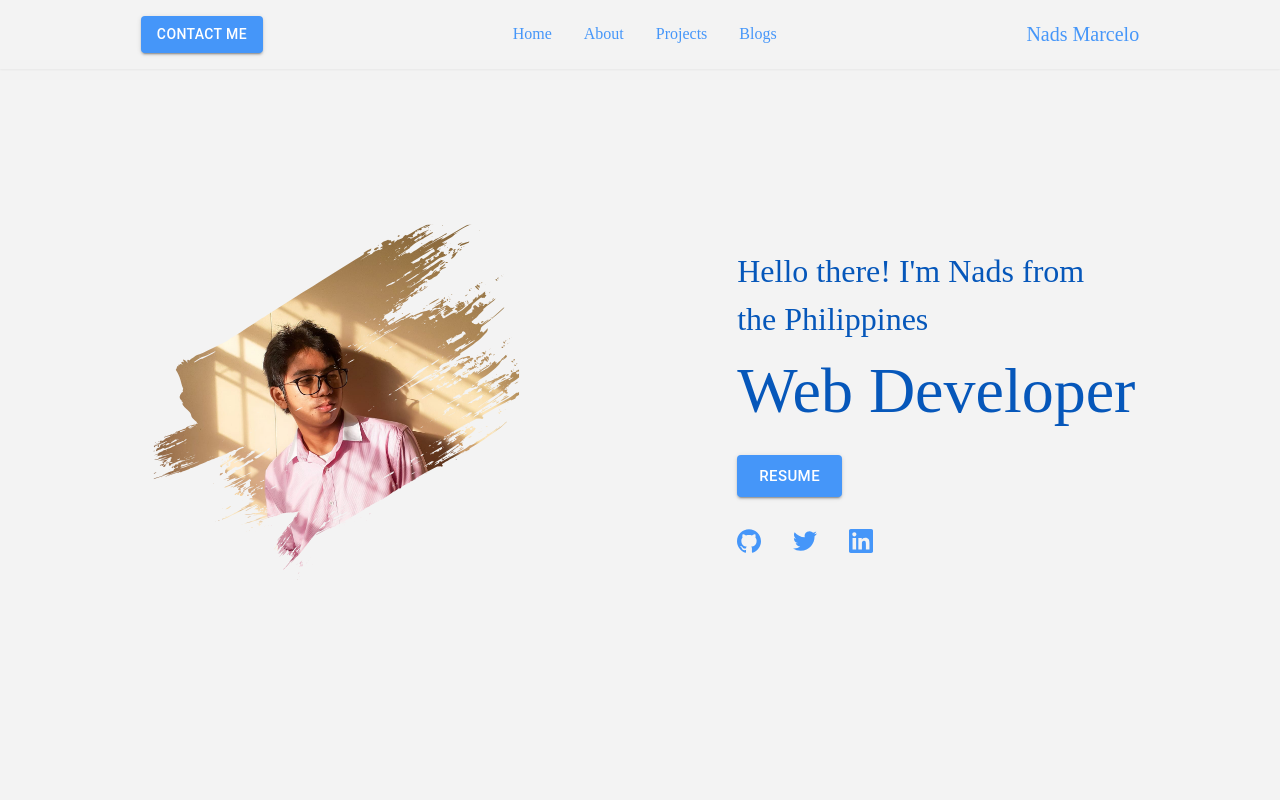
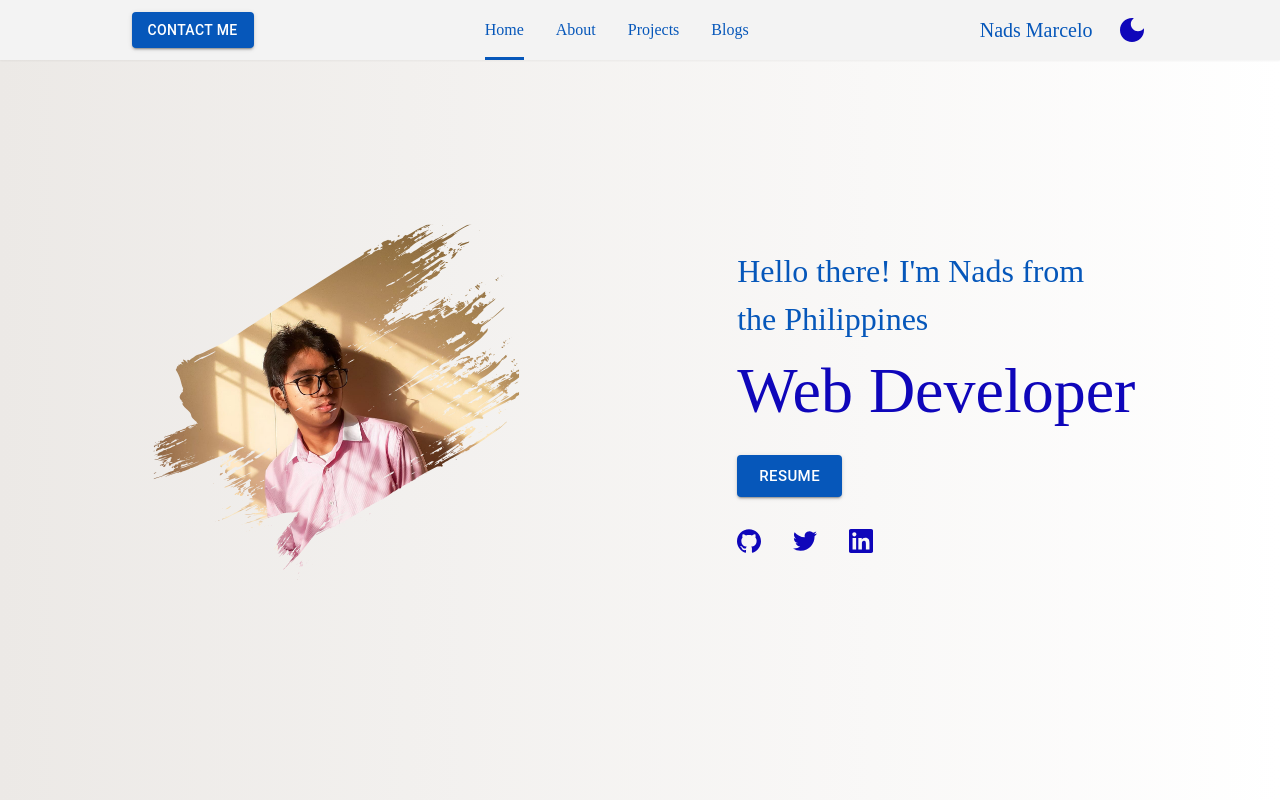
Before and after one commit to NADS-PROGRAMMER/Portfolio-Website, a React (Create React App) app: page / in a window 1280 px wide. Built offline with nearby package versions, Linux system fonts and the light colour scheme.

Commit message:
ADDED a dark mode for the Homepage
CHANGED the format of the sections in the About page

```diff
--- a/src/App.js
+++ b/src/App.js
@@ -1,6 +1,7 @@
 import Navbar from './components/Navbar'
 import { createTheme, ThemeProvider } from '@mui/material/styles'
 import { Routes, Route, useLocation } from 'react-router-dom'
+
 // Pages
 import Home from './Pages/Home'
 import About from './Pages/About'
@@ -13,7 +14,7 @@ const myTheme = createTheme({
       main: '#444CF7',
     },
     secondary: {
-      main: '#4596F9'
+      main: '#0657BA'
     }
   },
 });
@@ -24,8 +25,10 @@ function App() {
 
   return (
       <ThemeProvider theme={myTheme}>
-      <div className="flex flex-col">
+        <div className="flex flex-col bg-gradient-to-r from-[#ECE9E6] to-[#ffffff] dark:from-black dark:to-slate-900">
+
               <Navbar />
+
               <AnimatePresence>
                 <Routes location={location} key={location.key}>
                   <Route exact path="/" element={<Home />} />
@@ -34,7 +37,6 @@ function App() {
               </AnimatePresence>
         </div>
       </ThemeProvider>
-
   );
 }
 
--- a/src/Pages/About.jsx
+++ b/src/Pages/About.jsx
@@ -1,6 +1,7 @@
 import React from 'react';
 import Button from '@mui/material/Button'
-import { ReactComponent as AboutLogo } from '../assets/logos/AboutLogo.svg'
+import { ReactComponent as AboutPhoto } from '../assets/logos/AboutLogo.svg'
+import AboutSection from '../components/AboutSection'
 import Skills from '../components/Skills'
 import Education from '../components/Education'
 import Certificates from '../components/Certificates'
@@ -9,7 +10,20 @@ import { motion } from 'framer-motion'
 
 function About() {
 
-  /** Each section must be in a seperate file */
+  const sections = [
+      {
+          section: <Skills />,
+          name: 'Skills'
+      },
+      {
+          section: <Education />,
+          name: 'Education'
+      },
+      {
+          section: <Certificates />,
+          name: 'Certificates'
+      },
+  ]
   return (
       <motion.main className="main-about">
 
@@ -19,8 +33,9 @@ function About() {
                 About
           </motion.h1>
 
-          <motion.section>
-              <AboutLogo className="img-main p-[1rem] lg:max-w-[26rem] lg:sticky lg:top-[5rem] mx-auto"/>
+          {/* Photo */}
+          <motion.section aria-label="Photo of Adrian Nads" className="lg:sticky lg:top-[5rem]">
+              <AboutPhoto className="img-main p-[1rem] lg:max-w-[26rem]  mx-auto"/>
           </motion.section>
 
           <motion.div  className="flex flex-col">
@@ -58,29 +73,18 @@ function About() {
                         </Button>
                     </motion.div>
 
-                    {/* Skills */}
-                    <motion.div className="flex flex-col items-center gap-[1rem] lg:items-start">
-                        <h2 className="heading-2">
-                            Skills
-                        </h2>
-                        <Skills />
-                    </motion.div>
-
-                    {/* Education */}
-                    <motion.div  className="flex flex-col items-center gap-[1rem] lg:items-start">
-                        <h2 className="heading-2">Education</h2>
-                        <Education />
-                    </motion.div>
-
-                    {/* Certificates */}
-                    <motion.div className="flex flex-col items-center gap-[1rem] lg:items-start">
-                        <h2 className="heading-2">Certificates</h2>
-                        <Certificates />
-                    </motion.div>
+                    {/* Loop through all of the SECTION */}
+                    {
+                        sections.map((section, index) => {
+                            return (
+                                <AboutSection key={index} sectionName={section.name}>
+                                    {section['section']}
+                                </AboutSection>
+                            )
+                        })
+                    }
                 </div>
           </motion.div>
-
-
       </motion.main>
   )
 }
--- a/src/Pages/Home.jsx
+++ b/src/Pages/Home.jsx
@@ -16,7 +16,7 @@ function Home() {
                 className="order-2 flex flex-col items-center md:order-1 md:items-start ">
 
                 <motion.span
-                    className="text-[1.5rem] font-[Poppins] text-center text-portfolio-tertiary font-normal max-w-[23ch] sm:text-[2rem] md:text-left">
+                    className="text-[1.5rem] font-[Poppins] text-center text-portfolio-tertiary font-normal max-w-[23ch] sm:text-[2rem] md:text-left dark:text-orange-100">
                     Hello there! I'm Nads from the Philippines
                 </motion.span>
 
--- /dev/null
+++ b/src/components/AboutSection.jsx
@@ -0,0 +1,27 @@
+import React from 'react';
+import { motion } from 'framer-motion'
+
+/**
+ * Container of all of the sections
+ * in About Page.
+ * @param {*} children
+ * - data that contains about the section.
+ * @param {*} sectionName
+ * - name of the section.
+ * @returns
+ * - the container
+ */
+function AboutSection({ children, sectionName}) {
+
+  return (
+
+    <motion.div className="flex flex-col items-center gap-[1rem] lg:items-start">
+        <h2 className="heading-2">
+            { sectionName }
+        </h2>
+        {children}
+    </motion.div>
+  )
+}
+
+export default AboutSection;
--- a/src/components/Certificates.jsx
+++ b/src/components/Certificates.jsx
@@ -24,11 +24,11 @@ function Certificates() {
                         <section
                             key={index}
                             className="text-center flex flex-col items-center lg:text-left lg:items-start">
-                            <h3 className="font-[Poppins] text-xl font-medium text-portfolio-tertiary">
+                            <h3 className="text-2xl font-medium text-portfolio-secondary tracking-[.2rem]">
 
                                 {certificate.certificate}
                             </h3>
-                            <p className="text-lg font-[Poppins] font-medium">
+                            <p className="text-lg font-[Poppins] font-medium text-portfolio-tertiary">
                                 {certificate.date}
                             </p>
                             <p className="font-[Poppins] italic">
--- a/src/components/Education.jsx
+++ b/src/components/Education.jsx
@@ -22,8 +22,8 @@ function Education() {
             educationsInfo.map((education, index) => {
                 return (
                     <section key={index} className="text-center flex flex-col items-center lg:text-left lg:items-start">
-                        <h3 className="font-[Poppins] text-xl text-portfolio-tertiary font-medium">{education.course}</h3>
-                        <p className="text-lg font-[Poppins] font-medium">{education.school}</p>
+                        <h3 className="text-2xl text-portfolio-secondary font-medium tracking-[.2rem]">{education.course}</h3>
+                        <p className="text-lg font-[Poppins] font-medium text-portfolio-tertiary">{education.school}</p>
                         <span className="font-[Poppins] italic">{education.year}</span>
                     </section>
                 )
--- a/src/components/Navbar.jsx
+++ b/src/components/Navbar.jsx
@@ -1,50 +1,45 @@
-import React from 'react'
+import React, { useState, useEffect } from 'react'
 import { useLocation } from 'react-router-dom'
 import NavLink  from '../base-components/NavLink'
 import Button from '@mui/material/Button';
 import useMediaQuery from '@mui/material/useMediaQuery';
 import MenuIcon from '@mui/icons-material/Menu';
 import { motion } from 'framer-motion'
+import LightModeIcon from '@mui/icons-material/LightMode';
+import DarkModeIcon from '@mui/icons-material/DarkMode';
 
 function Navbar() {
 
+    const [darkMode, setDarkMode] = useState(false)
     const matches = useMediaQuery('(min-width:768px)');
-
     const location = useLocation()
 
+    useEffect(() => {
+
+        if (darkMode)
+            document.documentElement.classList.add('dark')
+        else
+            document.documentElement.classList.remove('dark');
+    }, [darkMode])
     const NavLinks = [
-        {link: <NavLink className="nav-links" routePath={location.pathname != '/' ? '/' : ''} text="Home"/>},
-        {link: <NavLink className="nav-links" routePath="/about" text="About"/>},
-        {link: <NavLink className="nav-links" routePath="/projects" text="Projects"/>},
-        {link: <NavLink className="nav-links" routePath="/blogs" text="Blogs"/>},
+        {link: <NavLink className="nav-links" routePath="/" text="Home"/>, path: "/"},
+        {link: <NavLink className="nav-links" routePath="/about" text="About"/>, path: "/about"},
+        {link: <NavLink className="nav-links" routePath="/projects" text="Projects"/>, path: "/projects"},
+        {link: <NavLink className="nav-links" routePath="/blogs" text="Blogs"/>, path: "/blogs"},
     ]
-
-    const navbarVariants = {
-
-        initial: {
-            opacity: 0,
-            y: '-100%'
-        },
-        animate: {
-            opacity: 1,
-            y: 0,
-            transition: {
-                type: 'spring',
-                duration: 1,
-                stiffness: '100',
-            }
-        }
-    }
 
     return (
         <motion.nav
-            variants={navbarVariants}
-            initial="initial"
-            animate="animate"
-            className="flex items-center justify-between z-[1] p-[1rem] fixed top-0 w-full bg-portfolio-bg shadow-sm md:justify-around lg:p-[1rem]">
+            aria-label='primary'
+            className="flex items-center justify-between z-[1] px-[1rem] fixed top-0 w-full bg-portfolio-bg shadow-sm md:justify-around dark:bg-slate-900">
 
             { matches &&
                 <Button
+                    sx={{
+                        '$:focus': {
+                            border: '24px solid red'
+                        }
+                    }}
                     color="secondary"
                     variant="contained">
                     Contact Me
@@ -52,23 +47,46 @@ function Navbar() {
             }
 
             {/* Navbar Links */}
-            <ul className="hidden items-center gap-[2rem] md:flex">
+            <ul className="hidden items-center gap-[2rem] md:flex self-stretch">
                 {
                     NavLinks.map((link, index) => {
                         return (
-                            <li className="link-hover" key={index}>
+                            <motion.li
+                                className="h-full flex items-center relative" key={index}>
                                 {link['link']}
-                            </li>
+                                {
+                                /** Adding a layoutId lets the motion give it an animation. */
+                                location.pathname == link.path &&
+                                    <motion.div layoutId="nav-link" className="h-[.2rem] absolute bg-portfolio-tertiary left-0 right-0 bottom-0 dark:bg-orange-100"></motion.div>
+                                }
+                            </motion.li>
                         )
                     })
                 }
             </ul>
 
-            <span className="text-portfolio-secondary text-xl">Nads Marcelo</span>
+            <section className="flex items-center gap-[1.5rem] md:flex-row-reverse">
+                 {/* Light and Dark Icon */}
+                 <button
+                      aria-label="Dark Mode"
+                      onClick={() => {
+                        setDarkMode(!darkMode)
+                      }}>
+                      <svg  className="svg-primary block h-[2rem] w-[2rem]">
+                        { darkMode ? <LightModeIcon fontSize="medium"/> : <DarkModeIcon /> }
+                      </svg>
+                 </button>
 
-            {/* Hamburger Icon */}
+                <span className="text-portfolio-tertiary text-xl py-[1rem] dark:text-slate-100">Nads Marcelo</span>
+            </section>
+
+
+            {/* Hamburger Icon
+
+                ONLY show on mobile screen devices.
+            */}
             <svg className="svg-primary block h-[2rem] w-[2rem] ml-auto md:hidden">
-                <MenuIcon  text="primary"/>
+                <MenuIcon />
             </svg>
         </motion.nav>
     )
--- /dev/null
+++ b/src/contexts/darkMode.jsx
@@ -0,0 +1,15 @@
+import React, {useState} from 'react';
+
+export const DarkModeContext = React.createContext(null)
+
+
+export function DarkModeProvider(props) {
+
+    const [darkMode, setDarkMode] = useState(false)
+
+    return (
+        <DarkModeContext.Provider value={{darkMode, setDarkMode}}>
+            {props.children}
+        </DarkModeContext.Provider>
+    )
+}
--- a/src/index.css
+++ b/src/index.css
@@ -16,16 +16,16 @@ body {
 
 /* Heading 1 */
 .heading-1 {
-  @apply text-[3rem] text-portfolio-tertiary sm:text-[4rem];
+  @apply text-[3rem] text-portfolio-secondary sm:text-[4rem] dark:text-slate-200;
 }
 
 /* Heading 2 */
 .heading-2 {
-  @apply text-3xl text-portfolio-tertiary relative after:absolute after:block after:w-full after:bottom-0 after:h-[.2rem] after:bg-portfolio-tertiary after:content-[''];
+  @apply text-3xl text-portfolio-secondary relative after:absolute after:block after:w-full after:bottom-0 after:h-[.2rem] after:bg-portfolio-secondary after:content-[''];
 }
 
 .svg-primary path {
-  @apply fill-portfolio-secondary;
+  @apply fill-portfolio-secondary dark:fill-slate-100;
 }
 
 .svg-secondary path {
@@ -33,20 +33,16 @@ body {
 }
 
 .social path {
-  @apply fill-portfolio-secondary;
-}
-
-.social:hover path {
-  @apply fill-portfolio-tertiary;
+  @apply fill-portfolio-secondary dark:fill-slate-100;
 }
 
 /* Navbar */
 .nav-links {
-  @apply font-[Poppins] text-portfolio-secondary hover:text-portfolio-tertiary;
+  @apply font-[Poppins] text-portfolio-tertiary dark:text-slate-200;
 }
 
 .link-hover {
-  @apply relative after:content-[''] after:bg-portfolio-tertiary after:h-[.2rem] after:absolute after:w-full after:hidden hover:after:block transition-all;
+  @apply relative after:content-[''] after:bg-portfolio-tertiary after:h-[.2rem] after:absolute after:w-full after:block transition-all;
 }
 
 /* Home (main tag) styles */
--- a/src/index.js
+++ b/src/index.js
@@ -8,7 +8,7 @@ import { BrowserRouter } from 'react-router-dom';
 ReactDOM.render(
   <BrowserRouter>
     <React.StrictMode>
-      <App />
+        <App />
     </React.StrictMode>
   </BrowserRouter>,
   document.getElementById('root')
--- a/tailwind.config.js
+++ b/tailwind.config.js
@@ -1,13 +1,15 @@
 module.exports = {
+   darkMode: 'class',
   content: [
     "./src/**/*.{js,jsx,ts,tsx}",
   ],
   theme: {
     extend: {
-
+      //
+      //#4596F9
       colors: {
         'portfolio-primary': '#444CF7',
-        'portfolio-secondary': '#4596F9',
+        'portfolio-secondary': '#0F06BA',
         'portfolio-tertiary': '#0657BA',
         'portfolio-accent': '#0F06BA',
         'portfolio-bg': '#F3F3F3'
```
Lines whose indentation alone changed are shown as unchanged.
